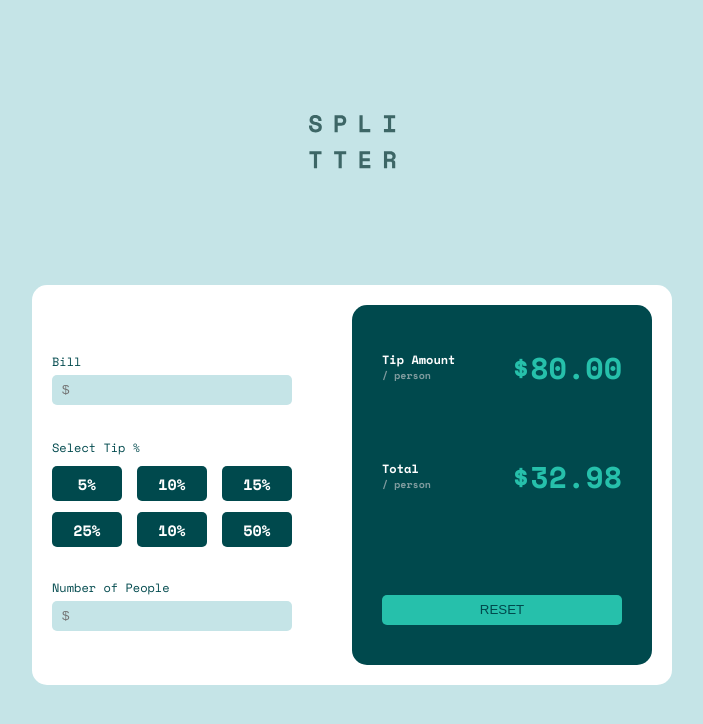
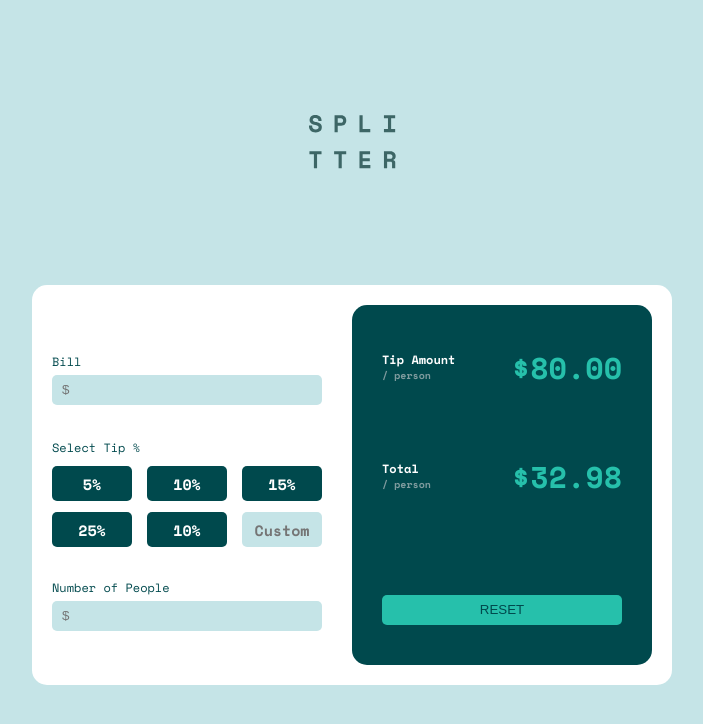
Before and after one commit to akindoju/tip-calculator, a React (Create React App) app: page / in a window 1280 px wide. Shown: the top 724 px of the page, without its empty margins (288-991 px from the left). Built offline with nearby package versions, Linux system fonts and the light colour scheme.

Commit message:
Added style for custom tip

```diff
--- a/src/App.jsx
+++ b/src/App.jsx
@@ -37,7 +37,9 @@ function App() {
               <div className="splitter__left--selectTip--grid-grid2">
                 <button>25%</button>
                 <button>10%</button>
-                <button>50%</button>
+                <div>
+                  <input type="text" placeholder="Custom" />
+                </div>
               </div>
             </div>
           </div>
--- a/src/App.scss
+++ b/src/App.scss
@@ -52,7 +52,7 @@ html {
       }
 
       input {
-        width: 80%;
+        width: 90%;
         height: 80%;
         padding: 0 1rem;
         border: none;
@@ -60,7 +60,7 @@ html {
         border-radius: 0.5rem;
 
         &:focus {
-          outline: 1px solid hsl(172, 67%, 45%);
+          outline: 1.5px solid hsl(172, 67%, 45%);
         }
       }
     }
@@ -77,7 +77,7 @@ html {
       &--grid {
         display: flex;
         flex-direction: column;
-        width: 80%;
+        width: 90%;
         height: 100%;
         justify-content: space-around;
 
@@ -90,9 +90,9 @@ html {
             background: hsl(183, 100%, 15%);
             color: white;
             border: none;
+            border-radius: 0.5rem;
             height: 3.5rem;
-            width: 7rem;
-            border-radius: 0.5rem;
+            width: 8rem;
             font-family: "Space Mono", monospace;
             font-size: 1.5rem;
             font-weight: 600;
@@ -104,6 +104,26 @@ html {
             &:focus {
               background-color: hsl(172, 69%, 64%);
               color: hsl(183, 100%, 15%);
+            }
+          }
+
+          input {
+            height: 3.5rem;
+            width: 8rem;
+            border: none;
+            background-color: hsl(185, 41%, 84%);
+            border-radius: 0.5rem;
+            padding: 1rem;
+            font-family: "Space Mono", monospace;
+            font-size: 1.5rem;
+            font-weight: 600;
+
+            &:focus {
+              outline: 1.5px solid hsl(172, 67%, 45%);
+            }
+
+            &::placeholder {
+              text-align: center;
             }
           }
         }
```
